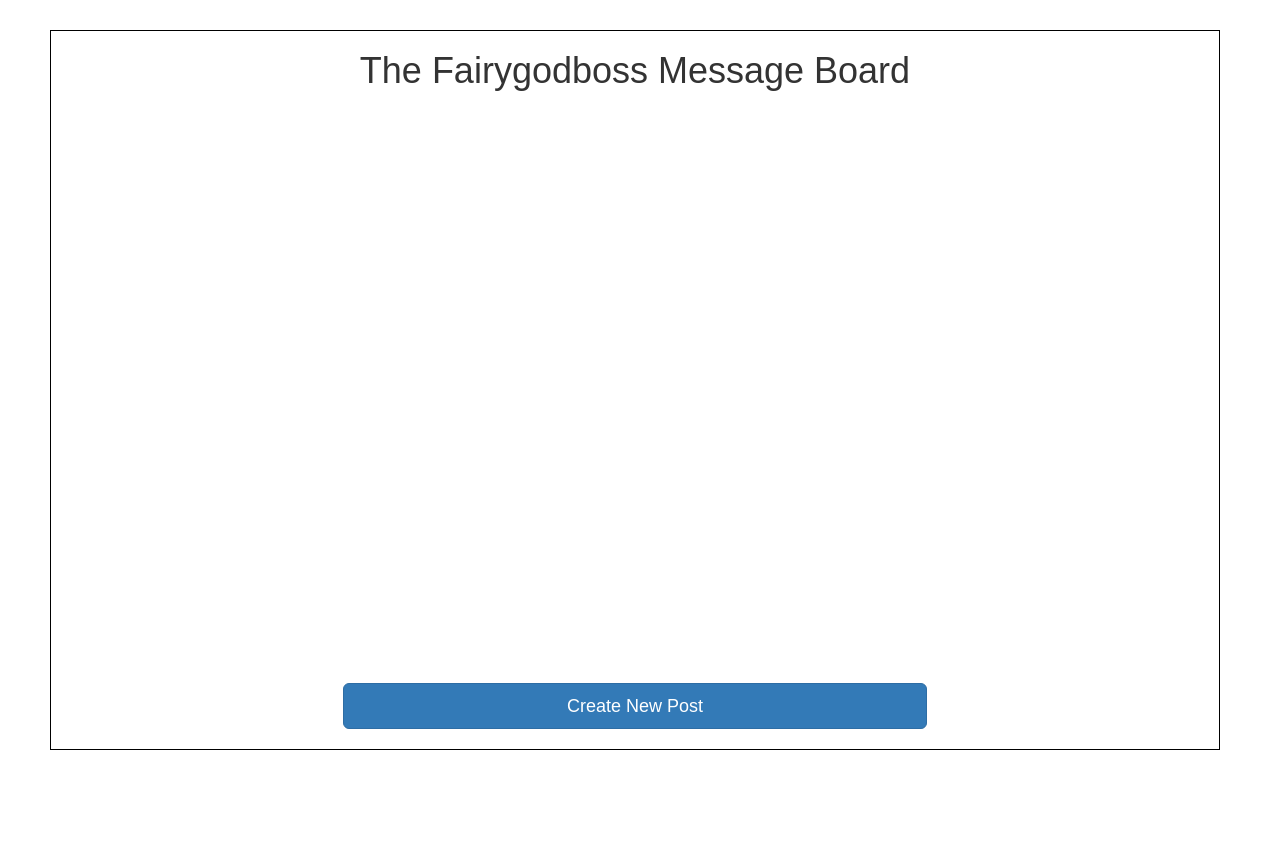
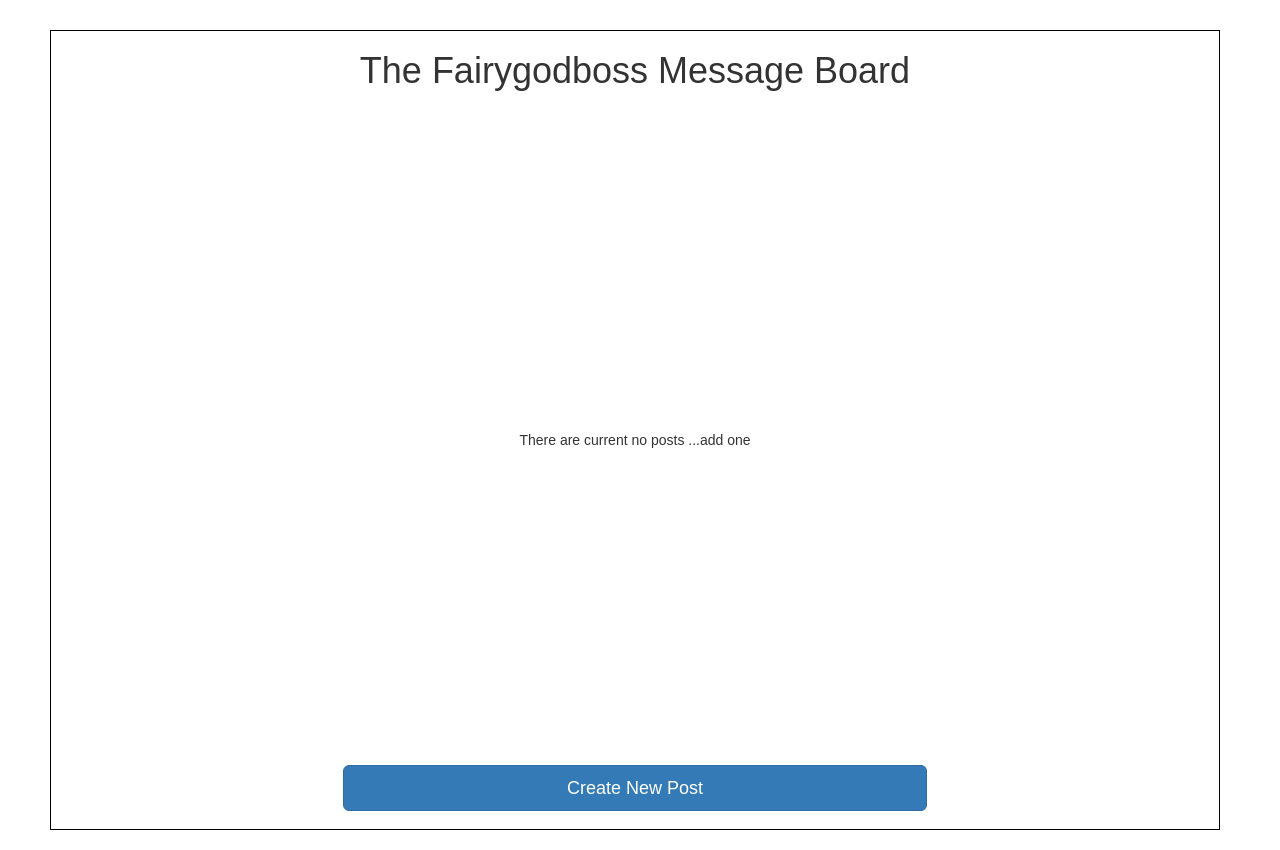
Before and after one commit to ArslanShakoor/Artform, a React (Create React App) app: page / in a window 1280 px wide. Shown: the top 850 px of the page. Before the commit the page ends 800 px from the top, so only its background shows below. Built offline with nearby package versions, Linux system fonts and the light colour scheme.

Commit message:
read-me update

```diff
--- a/src/components/post/Main.js
+++ b/src/components/post/Main.js
@@ -85,11 +85,23 @@ class Main extends Component {
     var strTime = hours + ':' + minutes + ' ' + ampm;
     return strTime;
   };
+  addFirstMessage = () => {
+    if (this.props.location.state == null) {
+      return (
+        <div className="first-message">
+          There are current no posts ...add one
+        </div>
+      );
+    } else {
+      return null;
+    }
+  };
   render() {
     console.log(this.props);
     return (
       <div className="main">
         <h1>The Fairygodboss Message Board</h1>
+        {this.addFirstMessage()}
         <div className="post-">{this.postData(this.state.item)}</div>
         <button
           className="btn btn-primary btn-lg
--- a/src/components/post/css/index.css
+++ b/src/components/post/css/index.css
@@ -18,7 +18,7 @@ textarea {
   margin-bottom: 20px;
   width: 50%;
   position: absolute;
-  bottom: 0;
+  top: 92%;
 }
 .btn-new-div {
   margin-top: 100px;
@@ -39,6 +39,7 @@ textarea {
 .error {
   color: red;
 }
+
 .form {
   margin-top: 40px;
   margin-bottom: 20px;
@@ -63,6 +64,11 @@ textarea {
   display: none;
   padding-right: 10px;
   float: right;
+}
+.first-message {
+  top: 50%;
+  align-self: center;
+  position: absolute;
 }
 
 .post-detail {
--- a/src/index.css
+++ b/src/index.css
@@ -7,6 +7,6 @@ body {
 .container {
   margin: 30px 50px 30px;
   border: 1px solid #000000;
-  min-height: 90vh;
+  min-height: 100vh;
   position: relative;
 }
```
Also changed, not shown: 1 other file (tests, documents, lock files or other folders).
